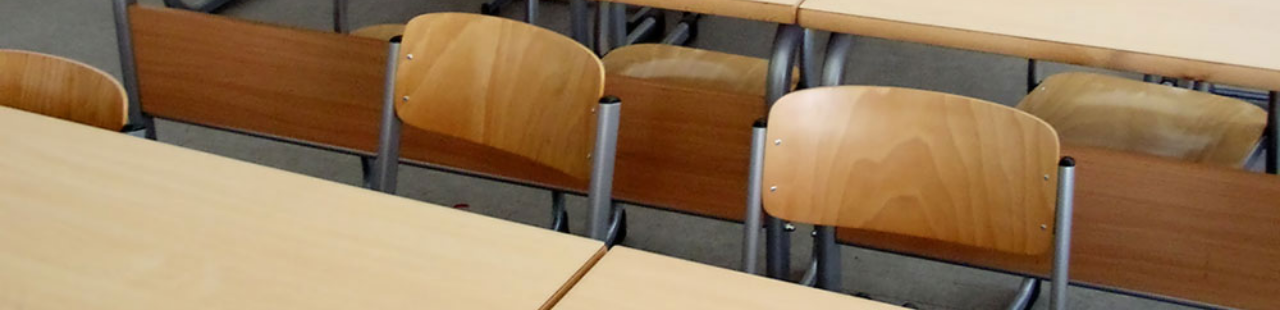
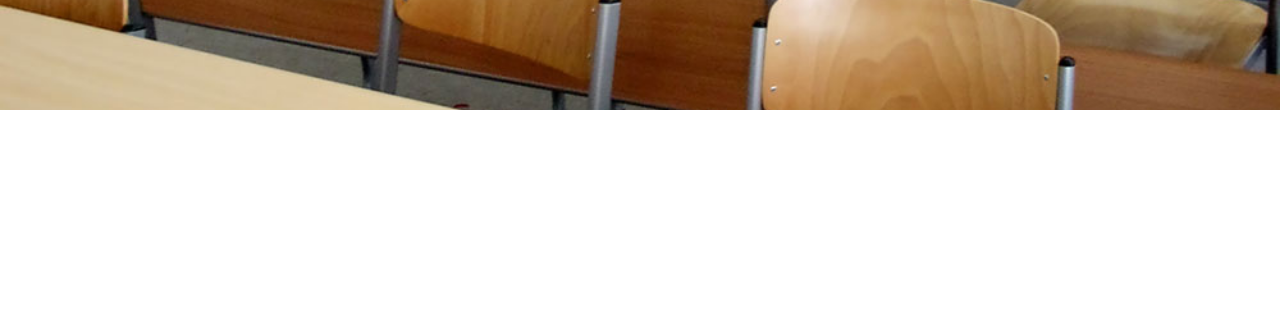
Before and after one commit to ricardobecheli/Desafio-Rocketseat-Dowhile2021, a plain HTML site: page index.html in a window 1280 px wide. Shown: the part 490-800 px from the top of the page. Drawn offline with Linux system fonts and the light colour scheme.

Commit message:
Tamanho do slide

```diff
--- a/style.css
+++ b/style.css
@@ -8,7 +8,7 @@
     margin: 0;
     display: flex;
     flex-direction: column;
-    height: 100vh;
+    height: 75vh;
     background-color: #ccc;
   }
   .header {
@@ -32,7 +32,7 @@
     display: flex;
     justify-content: center;
     align-items: center;
-    color: #fff;
+    color: black;
     text-shadow: 0px 1px 1px #333;
     font-size: 80px;
   }
```
